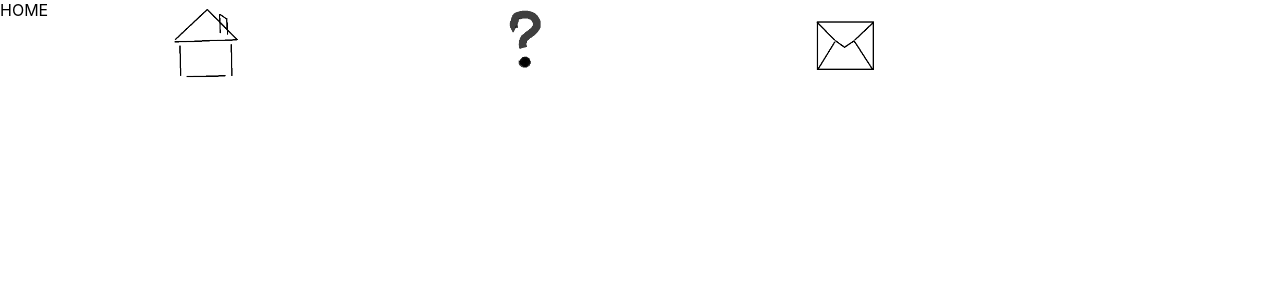
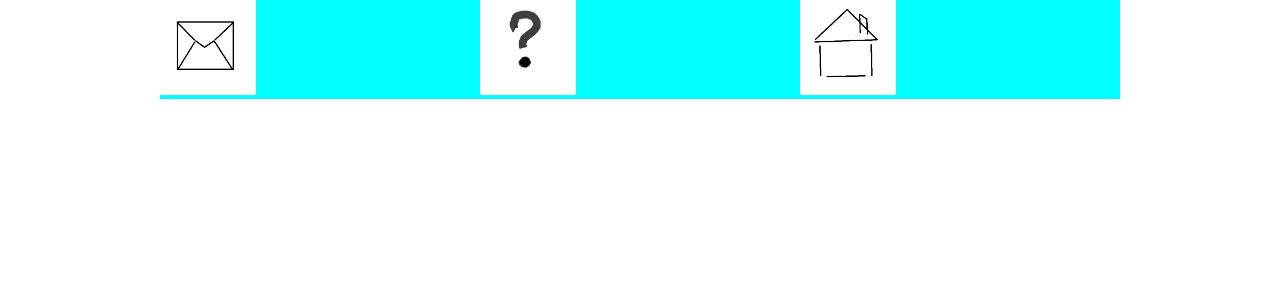
Before and after one commit to szymonbasiul/bosoreactproject, a React (Create React App) app: page / in a window 1280 px wide. Shown: the top 300 px of the page. Built offline with nearby package versions, Linux system fonts and the light colour scheme.

Commit message:
sytling navbar

```diff
--- a/src/App.css
+++ b/src/App.css
@@ -1,3 +1,9 @@
-.App {
-  text-align: center;
+#mainDiv{
+  max-width: 960px;
+
+  align-self: center;
+   margin-left: auto;
+   margin-right: auto;
+   background-color: rgb(173, 50, 50);
+
 }
--- a/src/App.js
+++ b/src/App.js
@@ -2,10 +2,6 @@
 import './App.css';
 import Navbar from './components/Navbar';
 import {BrowserRouter, Route, Switch} from 'react-router-dom';
-import { useEffect } from 'react';
-
-
-
 
 function ErrorComponent (){
   return <div>eroor</div>
@@ -22,6 +18,7 @@ function About (){
 function App() {
 
   return (
+    <div id='mainDiv'>
     <BrowserRouter>
     <Navbar />
     <Switch>
@@ -31,7 +28,7 @@ function App() {
     <Route component={ErrorComponent}/>
     </Switch>
     </BrowserRouter>
-
+    </div>
   )
 }
 
--- a/src/components/Navbar.css
+++ b/src/components/Navbar.css
@@ -1,6 +1,7 @@
-#nav-bar {
+.nav-bar {
     display: flex;
-    flex-direction: row-reverse;
+
+    justify-content: right;
     background-color: white;
     max-width: 960px;
     margin-left: auto;
@@ -9,6 +10,7 @@
     right: 0;
     position: fixed;
     top: 0;
+    background-color: aqua;
 }
 
 .nav-button {
@@ -20,8 +22,13 @@
     font-size: medium;
     font-weight: bold;
     font-style: italic;
+
 }
 
 .button-img{
     max-width: 30%;
 }
+/* flex-direction: row-reverse;
+
+
+*/
--- a/src/components/Navbar.js
+++ b/src/components/Navbar.js
@@ -2,12 +2,11 @@ import './Navbar.css';
 import homebutton from '../img/homebutton.png';
 import aboutbutton from '../img/aboutbutton.png';
 import contactbutton from '../img/contactbutton.png';
-import React, { useEffect, useState} from 'react';
+import React, { useState} from 'react';
 import { Link } from 'react-router-dom';
 
 
 function Navbutton(props){
-
 
     const navbutton = (
         <Link to={props.link}>
@@ -43,7 +42,7 @@ function Navbar(){
         {
             src: homebutton,
             link: "/",
-            title: "contact"
+            title: "home"
     }];
     const changeState = () =>{
         setTimeout(() => {
@@ -58,6 +57,7 @@ function Navbar(){
     )
     const navbarDisplay = filterDisplay.map(buttonObject =>
      <Navbutton
+        key ={buttonObject.title}
         link = {buttonObject.link}
         src={buttonObject.src}
         title={buttonObject.title}
@@ -65,7 +65,7 @@ function Navbar(){
         />
     )
 
-    return <div id = "nav-bar"> {navbarDisplay} </div>;
+    return <div className ="nav-bar">{navbarDisplay}</div>;
 }
 
 export default Navbar;
--- a/src/index.css
+++ /dev/null
@@ -1,13 +0,0 @@
-body {
-  margin: 0;
-  font-family: -apple-system, BlinkMacSystemFont, 'Segoe UI', 'Roboto', 'Oxygen',
-    'Ubuntu', 'Cantarell', 'Fira Sans', 'Droid Sans', 'Helvetica Neue',
-    sans-serif;
-  -webkit-font-smoothing: antialiased;
-  -moz-osx-font-smoothing: grayscale;
-}
-
-code {
-  font-family: source-code-pro, Menlo, Monaco, Consolas, 'Courier New',
-    monospace;
-}
--- a/src/index.js
+++ b/src/index.js
@@ -1,6 +1,6 @@
 import React from 'react';
 import ReactDOM from 'react-dom';
-import './index.css';
+
 import App from './App';
 import reportWebVitals from './reportWebVitals';
 
```
Also changed, not shown: 1 other file (tests, documents, lock files or other folders).
